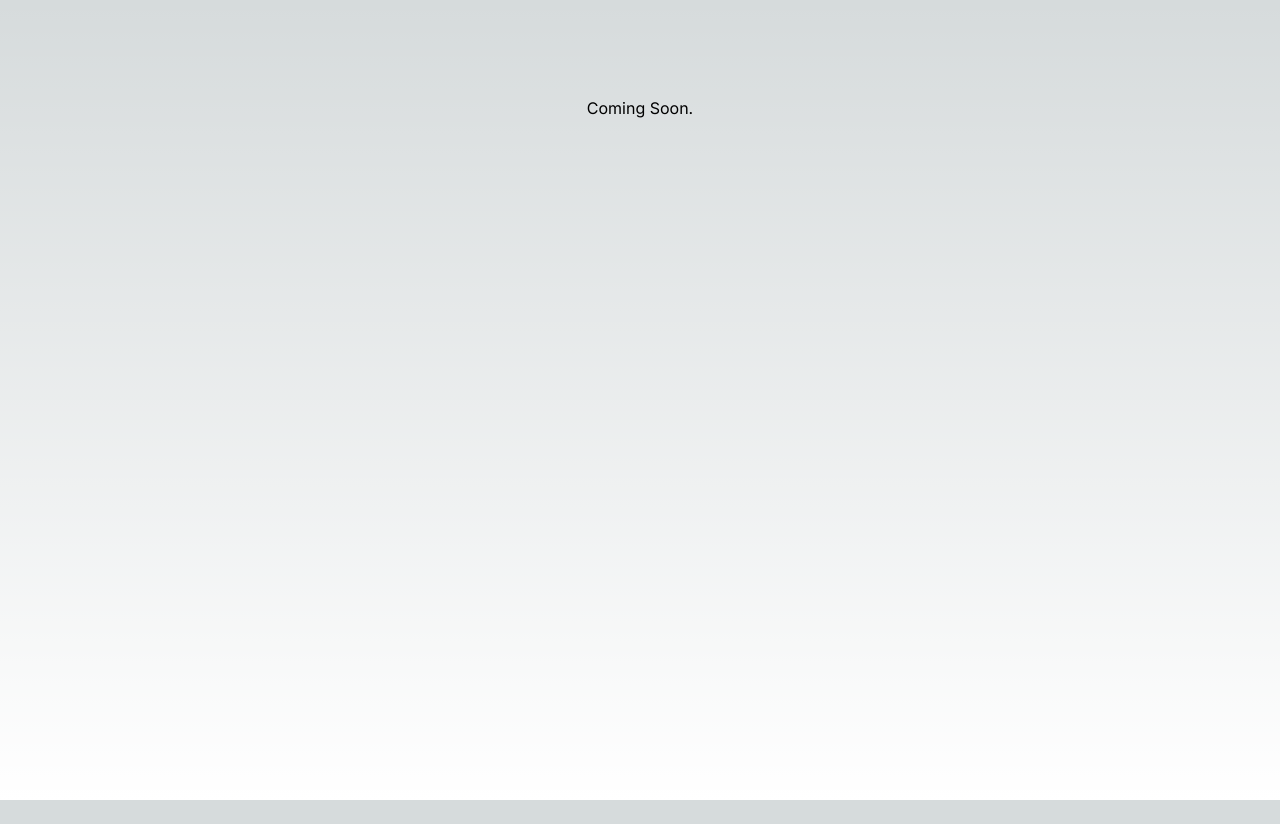
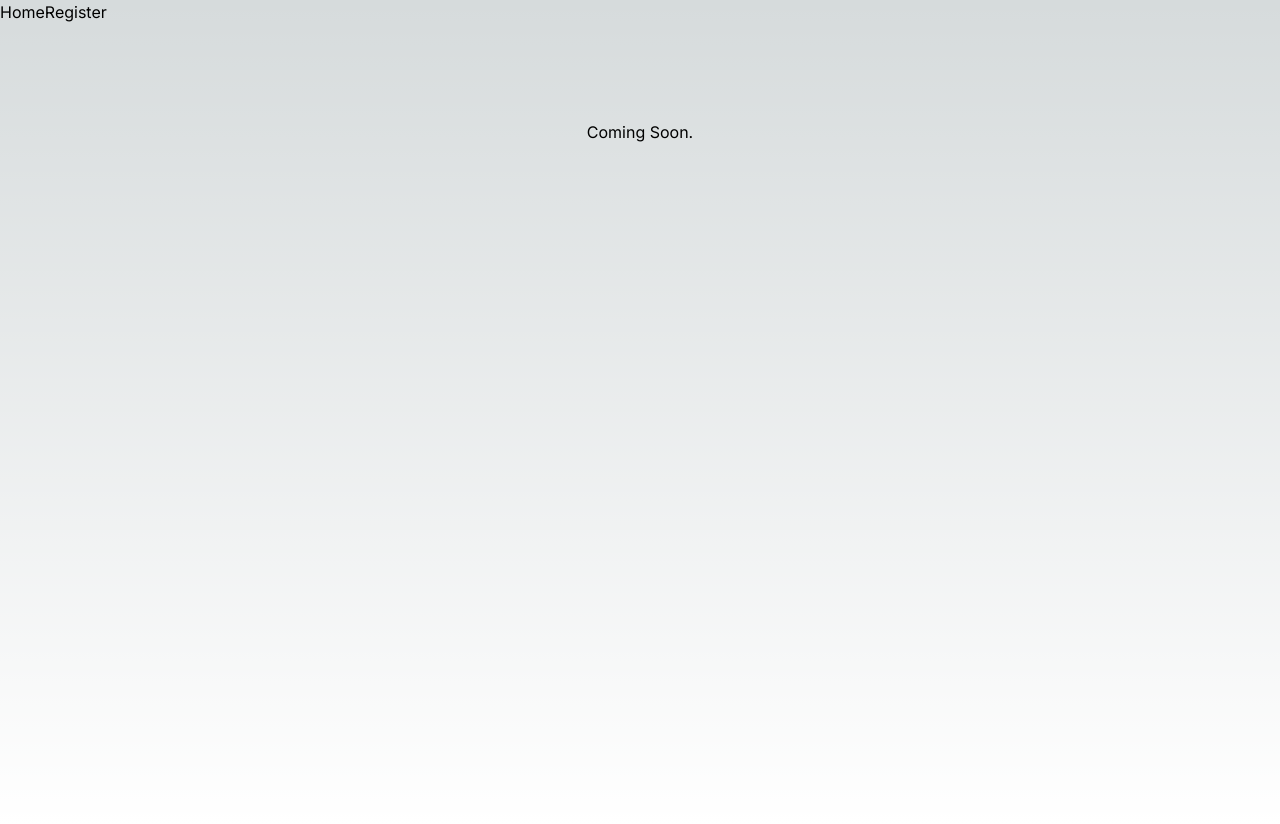
Before and after one commit to Richmond-Creative-Agency/fieldagent, a Next.js app: page / in a window 1280 px wide. Before the commit the page ends 800 px from the top, so only its background shows below. Built offline with nearby package versions, Linux system fonts and the light colour scheme.

Commit message:
feature: Make header

```diff
--- a/src/app/ui/header/Header.jsx
+++ b/src/app/ui/header/Header.jsx
@@ -1,7 +1,8 @@
 export default function Header() {
     return(
         <header>
-
+            <a href="/">Home</a>
+            <a href='/register'>Register</a>
         </header>
     )
 }
```
